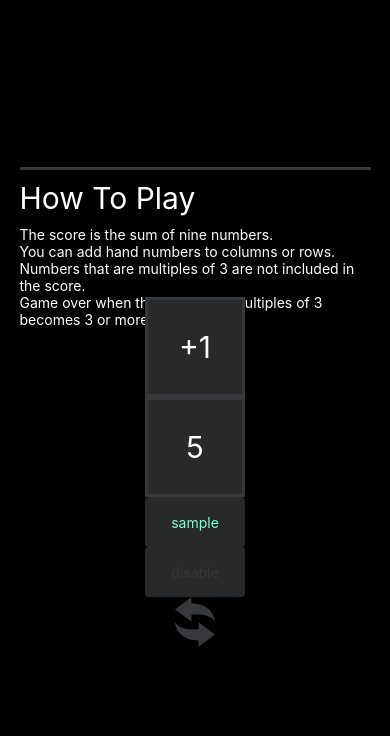
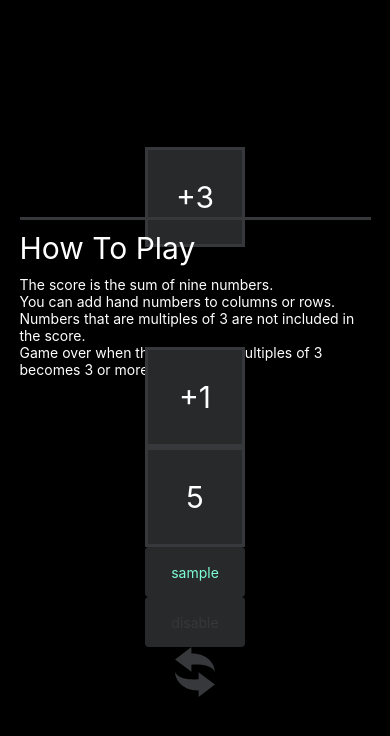
Before and after one commit to calm1205/triple-three-native, a React Native app: screen / in a window 390 px wide. Shown: the top 736 px of the page. Built offline with nearby package versions, Linux system fonts and the light colour scheme.

Commit message:
make hand component

```diff
--- a/App.tsx
+++ b/App.tsx
@@ -2,6 +2,7 @@ import React from "react";
 import { StyleSheet, View } from "react-native";
 import {
   Adder,
+  Hand,
   Square,
   BasicButton,
   ChangeIcon,
@@ -11,6 +12,7 @@ import {
 export default function App() {
   return (
     <View style={styles.container}>
+      <Hand value={3} />
       <Description />
       <Adder index={1} value={1} onPress={() => alert("adder")} />
       <Square number={5} />
--- /dev/null
+++ b/src/components/atoms/Hand.tsx
@@ -0,0 +1,31 @@
+import React from "react";
+import { StyleSheet, Text, View } from "react-native";
+import { COLOR } from "../../utils/style";
+
+type BaseHandProps = {
+  value: number;
+};
+
+export const Hand: React.FC<BaseHandProps> = ({ value }) => {
+  return (
+    <View style={styles.container}>
+      <Text style={styles.text}>+{value}</Text>
+    </View>
+  );
+};
+
+const styles = StyleSheet.create({
+  container: {
+    width: 100,
+    height: 100,
+    backgroundColor: COLOR.BACKGROUND,
+    borderWidth: 3,
+    borderColor: COLOR.BORDER,
+    alignItems: "center",
+    justifyContent: "center",
+  },
+  text: {
+    fontSize: 30,
+    color: COLOR.TEXT,
+  },
+});
--- a/src/components/atoms/index.ts
+++ b/src/components/atoms/index.ts
@@ -3,3 +3,4 @@ export { BasicButton } from "./BasicButton";
 export { ChangeIcon } from "./ChangeIcon";
 export { Adder } from "./Adder";
 export { Description } from "./Description";
+export { Hand } from "./Hand";
```
